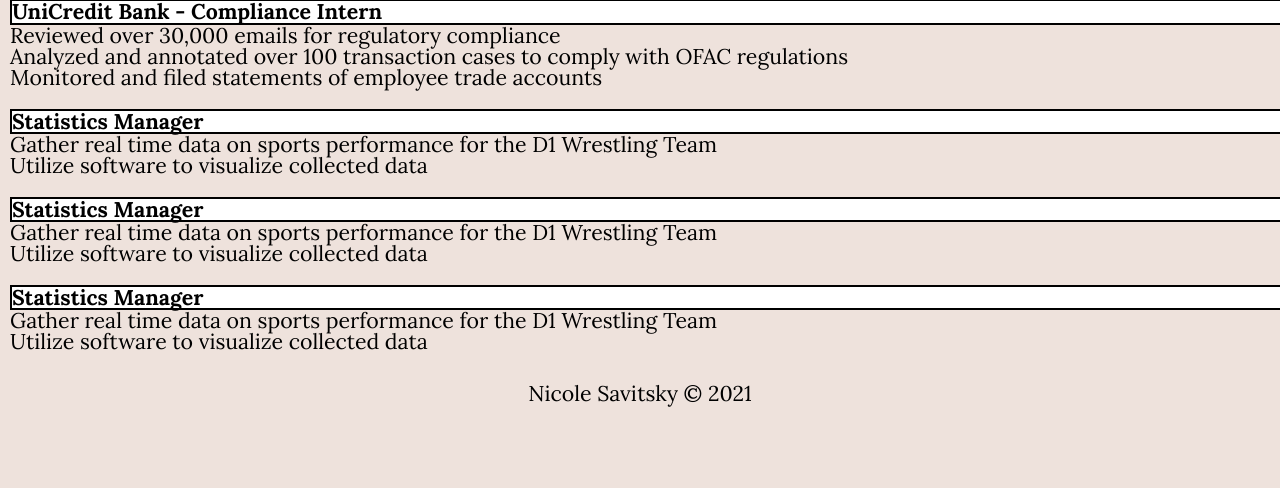
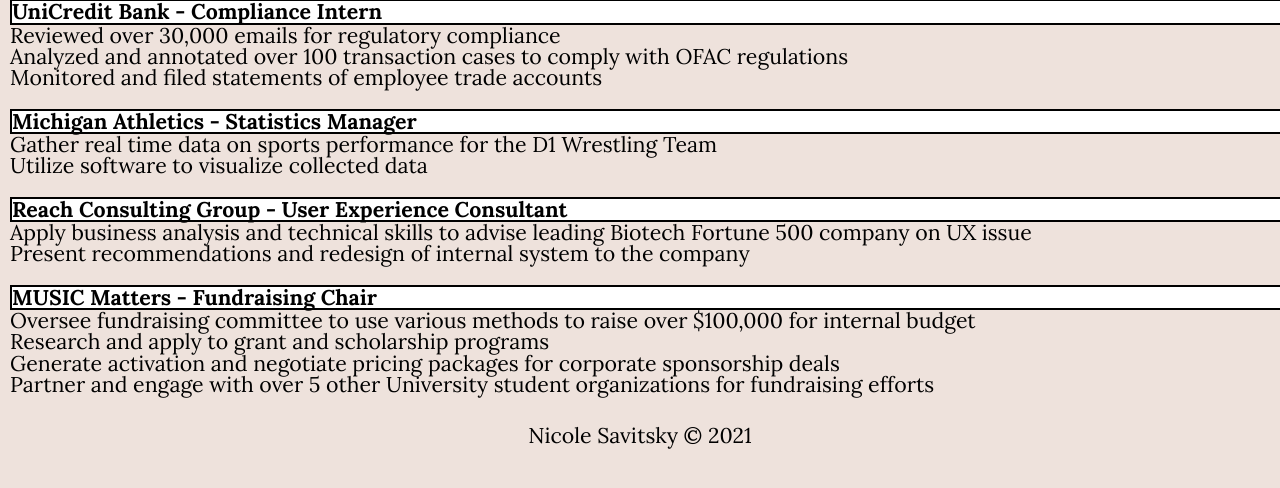
Before and after one commit to nicsavit/portfolio-mobile-draft, a plain HTML site: page experience.html in a window 1280 px wide. Shown: the part 214-702 px from the top of the page. Drawn offline with Linux system fonts and the light colour scheme.

Commit message:
Add files via upload

```diff
--- a/css/style.css
+++ b/css/style.css
@@ -53,7 +53,7 @@
 }
 .about-container p{
   grid-column: 1;
-  font-size: 16px;
+  font-size: 1em;
   padding-left: 10px;
   padding-right: 10px;
 }
@@ -107,6 +107,7 @@
   grid-template-columns: auto auto;
   grid-template-rows: auto auto;
   justify-content: space-evenly;
+
   /* grid-gap: 50px; */
 }
 .email {
--- a/experience.html
+++ b/experience.html
@@ -40,7 +40,7 @@
 			</ul>
 		</div>
 		<div class="experience-item">
-		<h2>Statistics Manager</h2>
+		<h2>Michigan Athletics - Statistics Manager</h2>
 			<ul>
 				<li>
 					Gather real time data on sports performance for the D1 Wrestling Team
@@ -52,27 +52,32 @@
 			</ul>
 		</div>
 		<div class="experience-item">
-			<h2>Statistics Manager</h2>
+			<h2>Reach Consulting Group - User Experience Consultant</h2>
 				<ul>
 					<li>
-						Gather real time data on sports performance for the D1 Wrestling Team
+						Apply business analysis and technical skills to advise leading Biotech Fortune 500 company on UX issue
 					</li>
 					<li>
-						Utilize software to visualize collected data
+						Present recommendations and redesign of internal system to the company
 					</li>
 
 				</ul>
 			</div>
 		<div class="experience-item">
-			<h2>Statistics Manager</h2>
+			<h2>MUSIC Matters - Fundraising Chair</h2>
 				<ul>
 					<li>
-							Gather real time data on sports performance for the D1 Wrestling Team
+						Oversee fundraising committee to use various methods to raise over $100,000 for internal budget
 					</li>
 					<li>
-							Utilize software to visualize collected data
+						Research and apply to grant and scholarship programs
 					</li>
-
+					<li>
+						Generate activation and negotiate pricing packages for corporate sponsorship deals
+					</li>
+					<li>
+						Partner and engage with over 5 other University student organizations for fundraising efforts
+					</li>
 				</ul>
 			</div>
 	</div>
```
